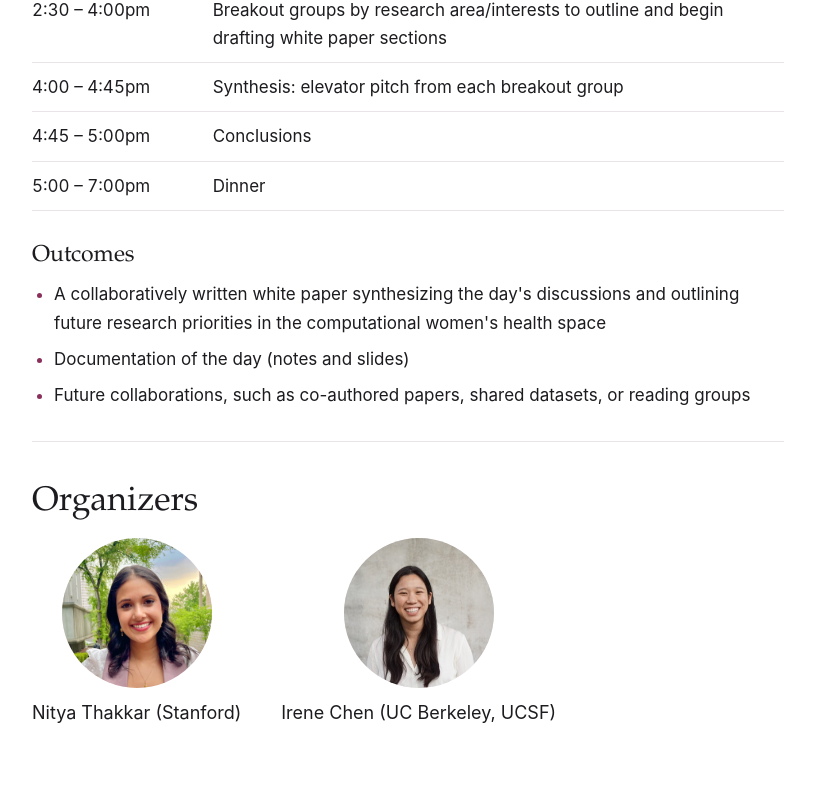
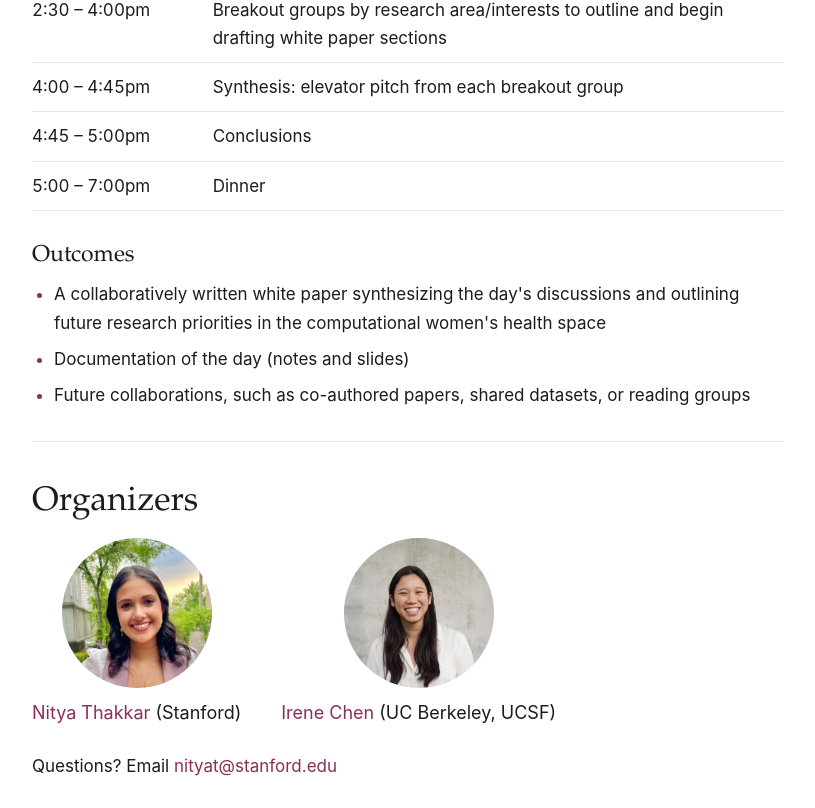
Before and after one commit to compwomenshealth/compwomenshealth.github.io, a plain HTML site: page index.html in a window 1280 px wide. Shown: the part 2031-2839 px from the top of the page, without its empty margins (232-1047 px from the left). Before the commit the page ends 2795 px from the top, so only its background shows below. Drawn offline with Linux system fonts and the light colour scheme.

Commit message:
Add files via upload

```diff
--- a/index.html
+++ b/index.html
@@ -92,17 +92,17 @@
 
     <section id="organizers">
       <h2>Organizers</h2>
-      <!-- To link a name, wrap it like: <a href="https://example.com">Name</a> -->
       <div class="organizers">
         <figure>
           <img src="nitya.png" alt="Nitya Thakkar">
-          <figcaption>Nitya Thakkar (Stanford)</figcaption>
+          <figcaption><a href="https://nityathakkar.github.io/" target="_blank" rel="noopener">Nitya Thakkar</a> (Stanford)</figcaption>
         </figure>
         <figure>
           <img src="irene.jpeg" alt="Irene Chen">
-          <figcaption>Irene Chen (UC Berkeley, UCSF)</figcaption>
+          <figcaption><a href="https://irenechen.net/" target="_blank" rel="noopener">Irene Chen</a> (UC Berkeley, UCSF)</figcaption>
         </figure>
       </div>
+      <p>Questions? Email <a href="mailto:nityat@stanford.edu">nityat@stanford.edu</a></p>
     </section>
   </main>
 
```
